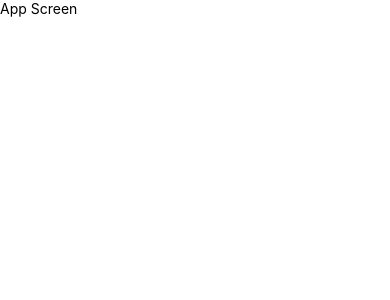
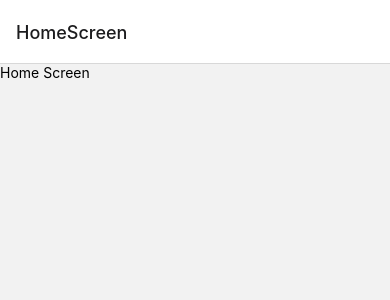
Before and after one commit to Bikcodeh/Pokedex-React-Native, a React Native app: screen / in a window 390 px wide. Shown: the top 300 px of the page. Built offline with nearby package versions, Linux system fonts and the light colour scheme.

Commit message:
setup navigation

```diff
--- a/App.tsx
+++ b/App.tsx
@@ -1,11 +1,13 @@
+import 'react-native-gesture-handler';
 import React from 'react'
-import { Text, View } from 'react-native'
+import { NavigationContainer } from '@react-navigation/native';
+import { Navigator } from './src/navigator/Navigator';
 
 const App = () => {
     return (
-      <>
-        <Text>App Screen</Text>
-      </>
+      <NavigationContainer>
+        <Navigator />
+      </NavigationContainer>
     )
 }
 
--- /dev/null
+++ b/src/navigator/Navigator.tsx
@@ -0,0 +1,15 @@
+import React from 'react'
+import { createStackNavigator } from '@react-navigation/stack';
+import { HomeScreen } from './../screens/HomeScreen';
+import { PokemonScreen } from './../screens/PokemonScreen';
+
+const Stack = createStackNavigator();
+
+export const Navigator = () => {
+  return (
+    <Stack.Navigator>
+      <Stack.Screen name="HomeScreen" component={ HomeScreen} />
+      <Stack.Screen name="PokemonScreen" component={ PokemonScreen } />
+    </Stack.Navigator>
+  );
+}
```
Also changed, not shown: package.json (+8 -1 lines), 2 other files (tests, documents, lock files or other folders).
